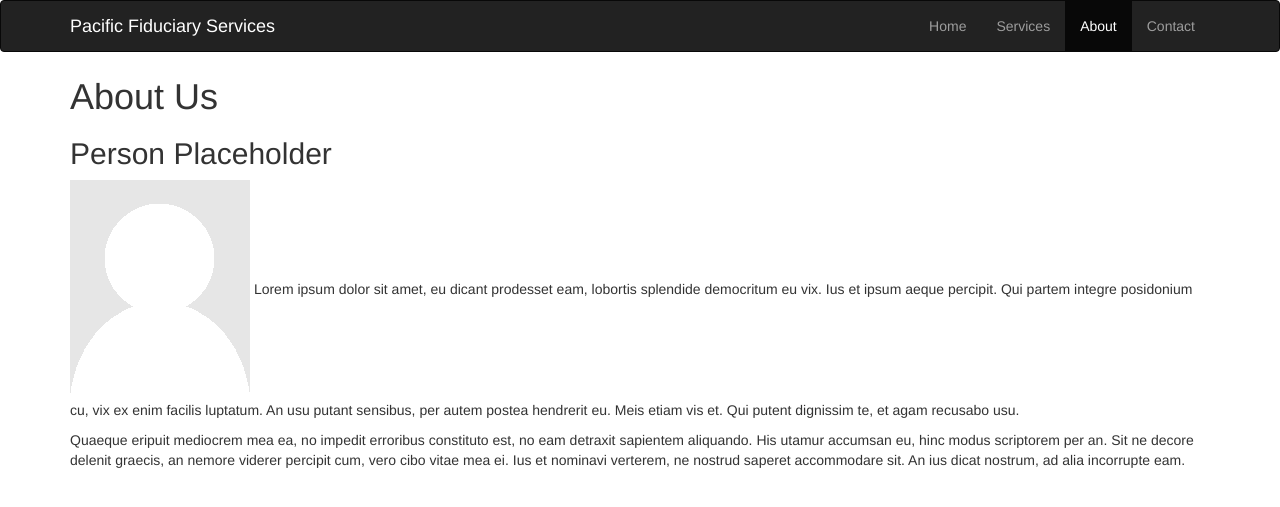
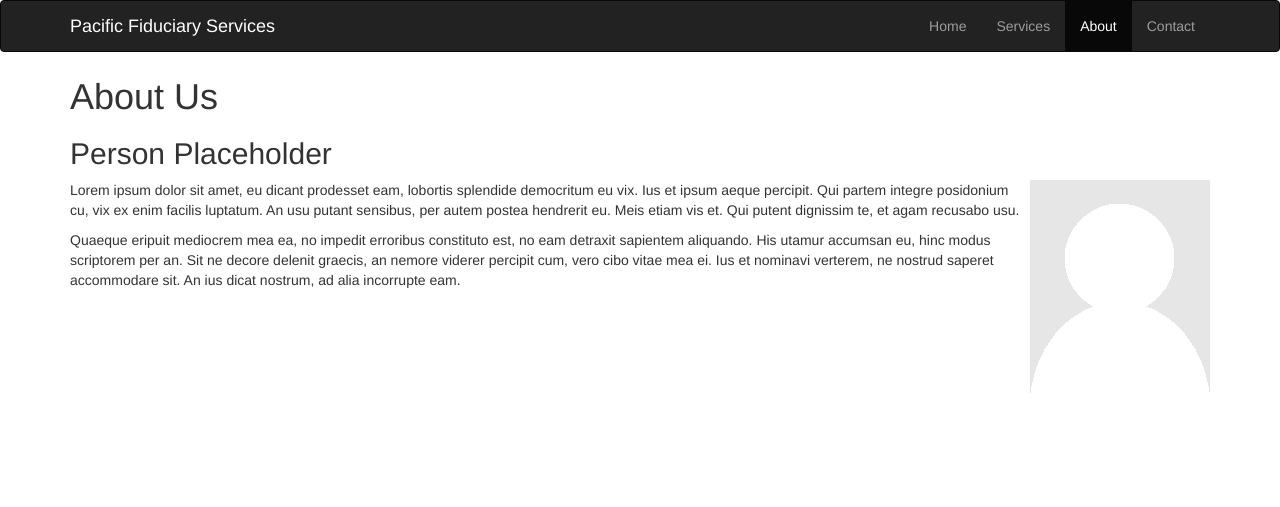
Before and after one commit to pacificfiduciaryservices/pacificfiduciaryservices.github.io, a Jekyll site: the page built from about/index.md, in a window 1280 px wide. Shown: the top 507 px of the page. Built offline with Jekyll 4.4.1, drawn with Linux system fonts in a browser that asks for light colours; nearby versions of some CDN libraries.

Commit message:
fix user image to float right

```diff
--- a/about/index.md
+++ b/about/index.md
@@ -3,8 +3,9 @@
 ---
 
 # About Us
+
 ## Person Placeholder
-![Person Placeholder](/images/portrait-placeholder.png)
+<img class="pull-right" src="/images/portrait-placeholder.png" alt="Person Placeholder">
 Lorem ipsum dolor sit amet, eu dicant prodesset eam, lobortis splendide democritum eu vix. Ius et ipsum aeque percipit. Qui partem integre posidonium cu, vix ex enim facilis luptatum. An usu putant sensibus, per autem postea hendrerit eu. Meis etiam vis et. Qui putent dignissim te, et agam recusabo usu.
 
 Quaeque eripuit mediocrem mea ea, no impedit erroribus constituto est, no eam detraxit sapientem aliquando. His utamur accumsan eu, hinc modus scriptorem per an. Sit ne decore delenit graecis, an nemore viderer percipit cum, vero cibo vitae mea ei. Ius et nominavi verterem, ne nostrud saperet accommodare sit. An ius dicat nostrum, ad alia incorrupte eam.
```
